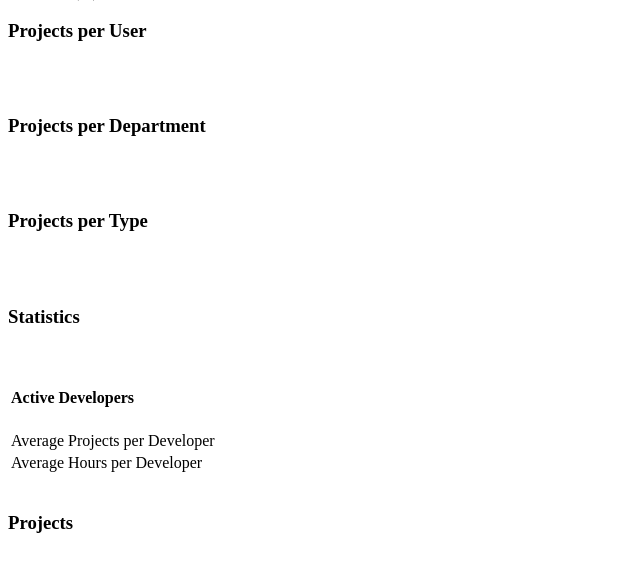
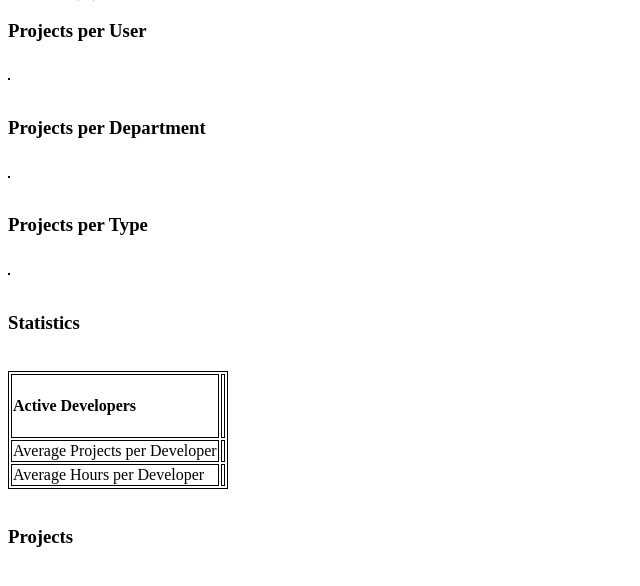
Before and after one commit to UofS-CTLE/Projtrack3, a Django app: template ctleweb/projtrack/templates/projtrack/report_page.html in a window 1280 px wide. Shown: the part 187-773 px from the top of the page, without its empty margins (0-640 px from the left). Run offline with Django 3.2, Linux system fonts and the light colour scheme; the template is opened without the code that fills it, so the values that code supplies are empty.

Commit message:
Interesting.

```diff
--- a/ctleweb/projtrack/templates/projtrack/report_page.html
+++ b/ctleweb/projtrack/templates/projtrack/report_page.html
@@ -3,6 +3,11 @@
 {% load projtrack_filters %}
 <head>
     <title>Report {{ report.date }}</title>
+    <style>
+	table, th, td {
+	    border: 1px solid black;
+	}
+    </style>
 </head>
 <h1>{% block title %}Techcon Project Report{% endblock %}</h1>
 <a href='/projtrack3/report_page/'>Return to the report generation page.</a>
@@ -51,7 +56,7 @@ Walk-ins: {{ report.walk_ins }} ({{ report.walk_in_percent }}%)<br/>
 </table><br/>
 <h3>Projects</h3><br/>
 {% for x in report.project_list %}
-<table style="boarder: 1px solid black;">
+<table>
     <tr>
         <td>{{ x.title }}</td>
         <td>{{ x.client }}</td>
```
